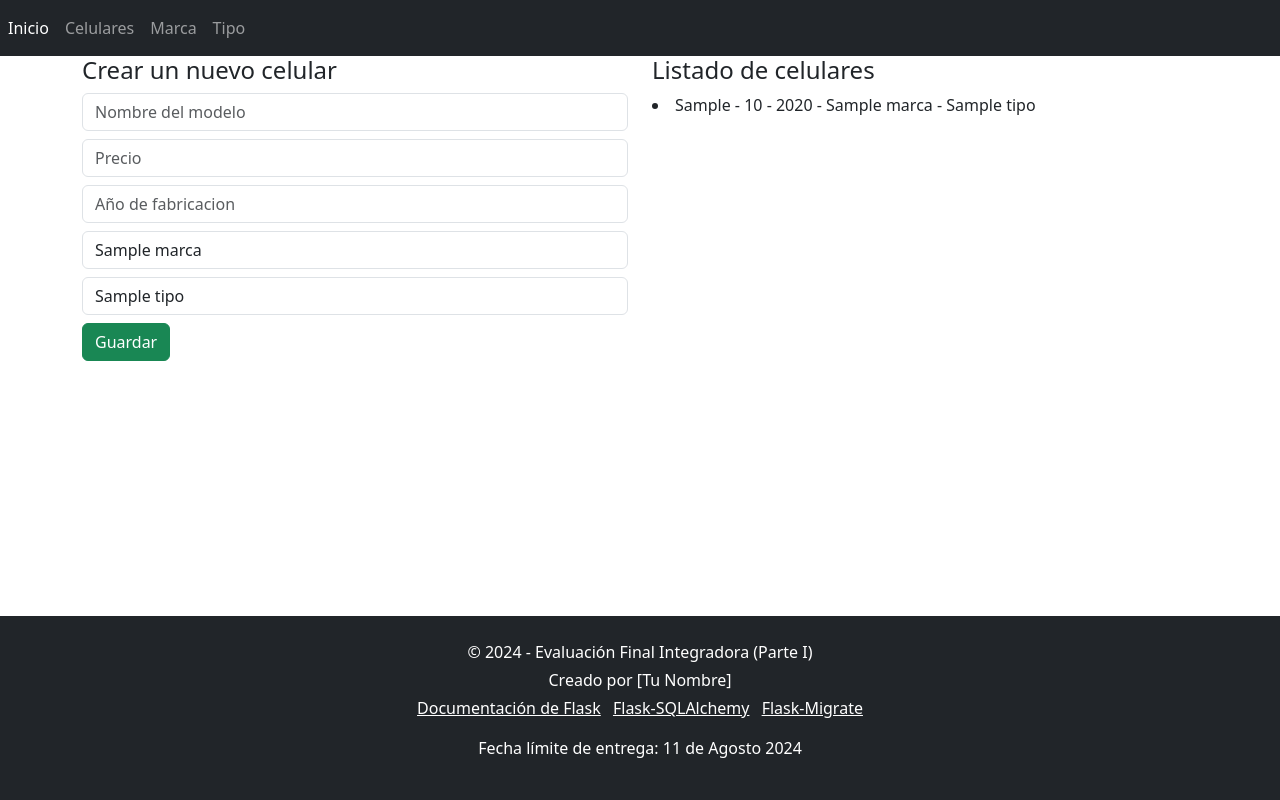
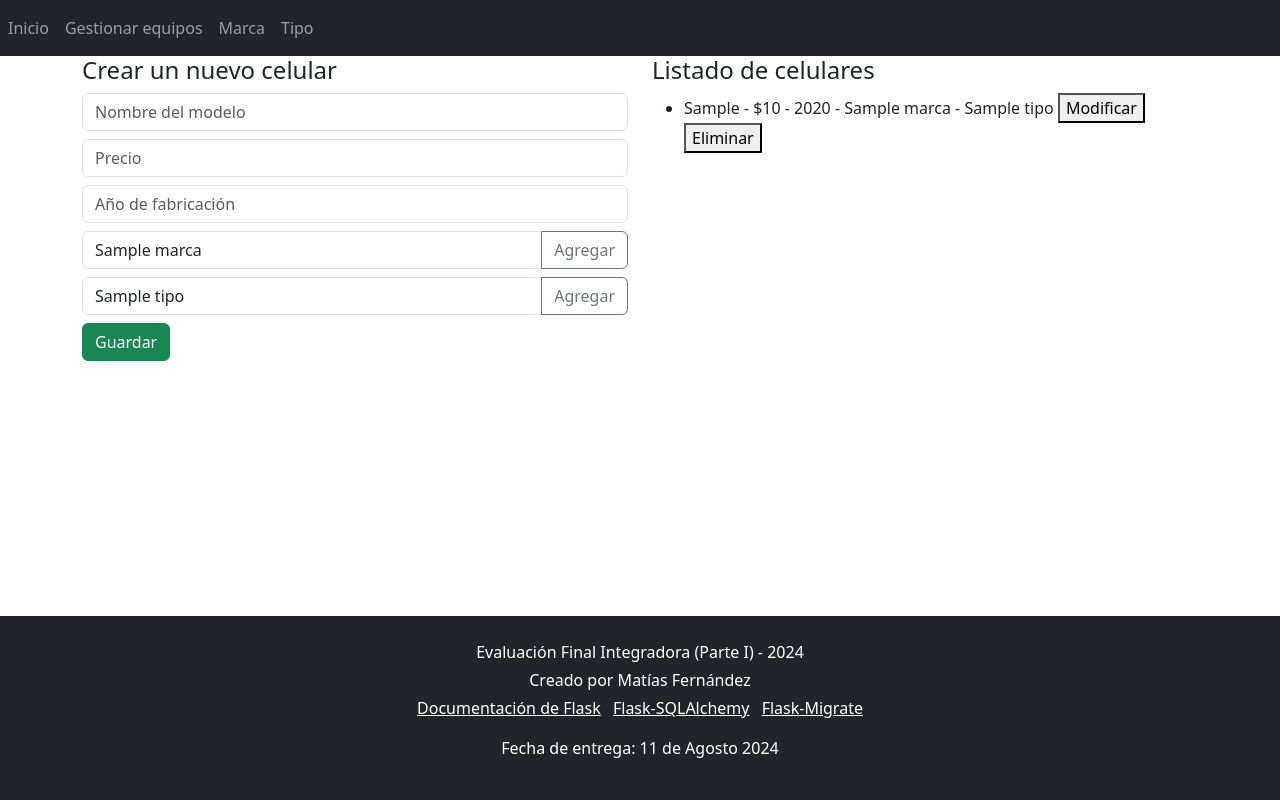
Before and after one commit to MatiJFernandez/efi-python, a Flask app: page /celulares in a window 1280 px wide. Run offline with Flask 3, Linux system fonts and the light colour scheme; tables that the repository leaves empty hold one stand-in row (values such as "Sample post").

Commit message:
agrega botones y modal en celulares.html

```diff
--- a/app.py
+++ b/app.py
@@ -18,54 +18,16 @@ from models import Tipo, Marca, Celular, Fabricante, Caracteristica, Stock, Prov
 def home():
     return render_template('index.html')
 
-@app.route("/marca_list", methods=['POST', 'GET'])
-def marcas():
-    marcas = Marca.query.all() #Trae todas las marcas de la BD para pasar al front
-
-    if request.method == 'POST':
-        nombre = request.form['nombre']
-        nuevaMarca = Marca(nombre=nombre)
-        db.session.add(nuevaMarca)
-        db.session.commit()
-        return redirect(url_for('marcas'))
-
-    return render_template('marca.html', marcasFront = marcas)
-
-@app.route("/marca/<id>/celulares")
-def celularesPorMarca(id):
-    marca = Marca.query.get_or_404(id)
-    celulares = Celular.query.filter_by(marcaID=id)
-    return render_template("celularesPorMarca.html", celulares=celulares, marca = marca)
-
-@app.route("/marca/<id>/editar", methods=['POST', 'GET'])
-def marcaEditar(id):
-    marca = Marca.query.get_or_404(id)
-
-    if request.method == 'POST':
-        marca.nombre = request.form['nombre']
-        db.session.commit()
-        return redirect(url_for('marcas'))
-    return render_template("marcaEdit.html", marca = marca)
-
-@app.route("/tipo_list", methods=['POST', 'GET'])
-def tipos():
-    tipos = Tipo.query.all()
-
-    if request.method == 'POST':
-        nombre = request.form['nombre']
-        nuevoTipo = Tipo(nombre=nombre)
-        db.session.add(nuevoTipo)
-        db.session.commit()
-        return redirect(url_for('tipos'))
-
-    return render_template('tipo.html', tipos = tipos)
-
 @app.route("/celulares", methods = ['POST', 'GET'])
 def celulares():
     celulares = Celular.query.all()
     marcas = Marca.query.all()
     tipos = Tipo.query.all()
-    print("---------")
+    fabricante = Fabricante.query.all()
+    caracteristica = Caracteristica.query.all()
+    stock = Stock.query.all()
+    proveedor = Proveedor.query.all()
+    accesorio = Accesorio.query.all()
 
     if request.method == 'POST':
         modelo = request.form['modelo']
@@ -90,3 +52,46 @@ def celulares():
         marcas = marcas,
         tipos = tipos,
     )
+
+@app.route("/marca_list", methods=['POST', 'GET'])
+def marcas():
+
+    marcas = Marca.query.all() #Trae todas las marcas de la BD para pasar al front
+
+    if request.method == 'POST':
+        nombre = request.form['nombre']
+        nuevaMarca = Marca(nombre=nombre)
+        db.session.add(nuevaMarca)
+        db.session.commit()
+        return redirect(url_for('marcas'))
+
+    return render_template('marca.html', marcasFront = marcas)
+
+@app.route("/tipo_list", methods=['POST', 'GET'])
+def tipos():
+    tipos = Tipo.query.all()
+
+    if request.method == 'POST':
+        nombre = request.form['nombre']
+        nuevoTipo = Tipo(nombre=nombre)
+        db.session.add(nuevoTipo)
+        db.session.commit()
+        return redirect(url_for('tipos'))
+
+    return render_template('tipo.html', tipos = tipos)
+
+@app.route("/marca/<id>/celulares")
+def celularesPorMarca(id):
+    marca = Marca.query.get_or_404(id)
+    celulares = Celular.query.filter_by(marcaID=id)
+    return render_template("celularesPorMarca.html", celulares=celulares, marca = marca)
+
+@app.route("/marca/<id>/editar", methods=['POST', 'GET'])
+def marcaEditar(id):
+    marca = Marca.query.get_or_404(id)
+
+    if request.method == 'POST':
+        marca.nombre = request.form['nombre']
+        db.session.commit()
+        return redirect(url_for('marcas'))
+    return render_template("marcaEdit.html", marca = marca)
--- a/templates/celulares.html
+++ b/templates/celulares.html
@@ -8,19 +8,30 @@
         <div class="col-6">
             <h4>Crear un nuevo celular</h4>
             <form action="" method="post">
-                <input type="text" class="form-control mb-2" placeholder="Nombre del modelo" name="modelo">
-                <input type="number" class="form-control mb-2" placeholder="Precio" name="precio">
-                <input type="number" max="2024" min="2000" class="form-control mb-2" placeholder="Año de fabricacion" name="yearFabricacion">
-                <select name="marca" id="" class="form-control mb-2">
+                <input type="text" class="form-control mb-2" placeholder="Nombre del modelo" name="modelo" required>
+                <input type="number" class="form-control mb-2" placeholder="Precio" name="precio" required>
+                <input type="number" max="2024" min="2000" class="form-control mb-2" placeholder="Año de fabricación"
+                    name="yearFabricacion" required>
+
+                <div class="input-group mb-2">
+                    <select name="marca" id="marca" class="form-control" required>
                         {% for marca in marcas %}
                         <option value="{{marca.id}}">{{marca.nombre}}</option>
                         {% endfor %}
                     </select>
-                <select name="tipo" id="" class="form-control mb-2">
+                    <button type="button" class="btn btn-outline-secondary" data-bs-toggle="modal"
+                        data-bs-target="#agregarMarcaModal">Agregar</button>
+                </div>
+
+                <div class="input-group mb-2">
+                    <select name="tipo" id="tipo" class="form-control" required>
                         {% for tipo in tipos %}
                         <option value="{{tipo.id}}">{{tipo.nombre}}</option>
                         {% endfor %}
                     </select>
+                    <button type="button" class="btn btn-outline-secondary" data-bs-toggle="modal"
+                        data-bs-target="#agregarTipoModal">Agregar</button>
+                </div>
 
                 <button type="submit" class="btn btn-success">Guardar</button>
             </form>
@@ -28,9 +39,57 @@
 
         <div class="col-6">
             <h4>Listado de celulares</h4>
+            <ul>
                 {% for celular in celulares %}
-                <li>{{celular.modelo}} - {{celular.precio}} - {{celular.yearFabricacion}} - {{celular.marca}} - {{celular.tipo}}</li>
+                <li>{{celular.modelo}} - ${{celular.precio}} - {{celular.yearFabricacion}} - {{celular.marca}} -
+                    {{celular.tipo}} <button>Modificar</button><button>Eliminar</button></li>
                 {% endfor %}
+            </ul>
+        </div>
+    </div>
+</div>
+
+<!-- Modal para Agregar Marca -->
+<div class="modal fade" id="agregarMarcaModal" tabindex="-1" aria-labelledby="agregarMarcaModalLabel"
+    aria-hidden="true">
+    <div class="modal-dialog">
+        <div class="modal-content">
+            <div class="modal-header">
+                <h5 class="modal-title" id="agregarMarcaModalLabel">Agregar Nueva Marca</h5>
+                <button type="button" class="btn-close" data-bs-dismiss="modal" aria-label="Close"></button>
+            </div>
+            <div class="modal-body">
+                <!-- Aquí puedes colocar tu formulario para agregar una nueva marca -->
+                <form id="formAgregarMarca">
+                    <div class="mb-3">
+                        <label for="nombreMarca" class="form-label">Nombre de la Marca</label>
+                        <input type="text" class="form-control" id="nombreMarca" name="nombreMarca">
+                    </div>
+                    <button type="submit" class="btn btn-primary">Agregar Marca</button>
+                </form>
+            </div>
+        </div>
+    </div>
+</div>
+
+<!-- Modal para Agregar Tipo -->
+<div class="modal fade" id="agregarTipoModal" tabindex="-1" aria-labelledby="agregarTipoModalLabel" aria-hidden="true">
+    <div class="modal-dialog">
+        <div class="modal-content">
+            <div class="modal-header">
+                <h5 class="modal-title" id="agregarTipoModalLabel">Agregar Nuevo Tipo</h5>
+                <button type="button" class="btn-close" data-bs-dismiss="modal" aria-label="Close"></button>
+            </div>
+            <div class="modal-body">
+                <!-- Aquí puedes colocar tu formulario para agregar un nuevo tipo -->
+                <form id="formAgregarTipo">
+                    <div class="mb-3">
+                        <label for="nombreTipo" class="form-label">Nombre del Tipo</label>
+                        <input type="text" class="form-control" id="nombreTipo" name="nombreTipo">
+                    </div>
+                    <button type="submit" class="btn btn-primary">Agregar Tipo</button>
+                </form>
+            </div>
         </div>
     </div>
 </div>
--- a/templates/templateBase.html
+++ b/templates/templateBase.html
@@ -14,9 +14,9 @@
   <body>
     <nav class="navbar navbar-expand navbar-dark bg-dark">
       <div class="nav navbar-nav">
-        <a class="nav-item nav-link active" href="/" aria-current="page">Inicio <span
+        <a class="nav-item nav-link" href="/" aria-current="page">Inicio <span
             class="visually-hidden">(current)</span></a>
-        <a class="nav-item nav-link" href="/celulares">Celulares</a>
+        <a class="nav-item nav-link" href="/celulares">Gestionar equipos</a>
         <a class="nav-item nav-link" href="/marca_list">Marca</a>
         <a class="nav-item nav-link" href="/tipo_list">Tipo</a>
       </div>
@@ -27,8 +27,8 @@
 
     <footer class="bg-dark text-white mt-5 p-4 text-center">
       <div class="container">
-        <p class="mb-1">&copy; 2024 - Evaluación Final Integradora (Parte I)</p>
-        <p class="mb-1">Creado por [Tu Nombre]</p>
+        <p class="mb-1">Evaluación Final Integradora (Parte I) - 2024</p>
+        <p class="mb-1">Creado por Matías Fernández</p>
         <ul class="list-inline">
           <li class="list-inline-item">
             <a href="https://flask.palletsprojects.com/" class="text-white">Documentación de Flask</a>
@@ -40,9 +40,15 @@
             <a href="https://flask-migrate.readthedocs.io/" class="text-white">Flask-Migrate</a>
           </li>
         </ul>
-        <p class="mt-2">Fecha límite de entrega: 11 de Agosto 2024</p>
+        <p class="mt-2">Fecha de entrega: 11 de Agosto 2024</p>
       </div>
     </footer>
+
+    <script src="https://cdn.jsdelivr.net/npm/@popperjs/core@2.11.8/dist/umd/popper.min.js"
+      integrity="sha384-I7E8VVD/ismYTF4hNIPjVp/Zjvgyol6VFvRkX/vR+Vc4jQkC+hVqc2pM8ODewa9r" crossorigin="anonymous"></script>
+
+    <script src="https://cdn.jsdelivr.net/npm/bootstrap@5.3.2/dist/js/bootstrap.min.js"
+      integrity="sha384-BBtl+eGJRgqQAUMxJ7pMwbEyER4l1g+O15P+16Ep7Q9Q+zqX6gSbd85u4mG4QzX+" crossorigin="anonymous"></script>
 
   </body>
 
```
Lines whose indentation alone changed are shown as unchanged.
